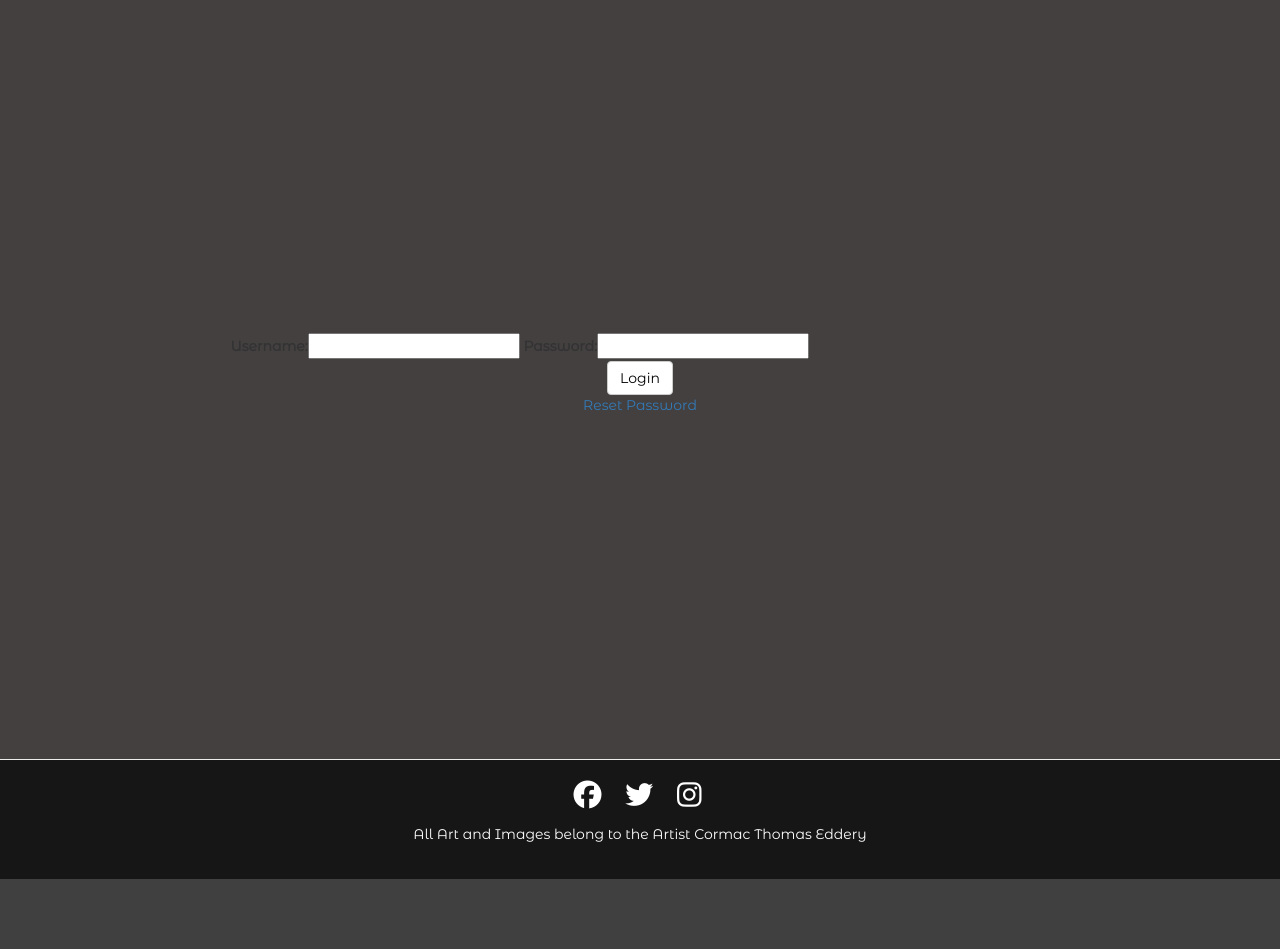
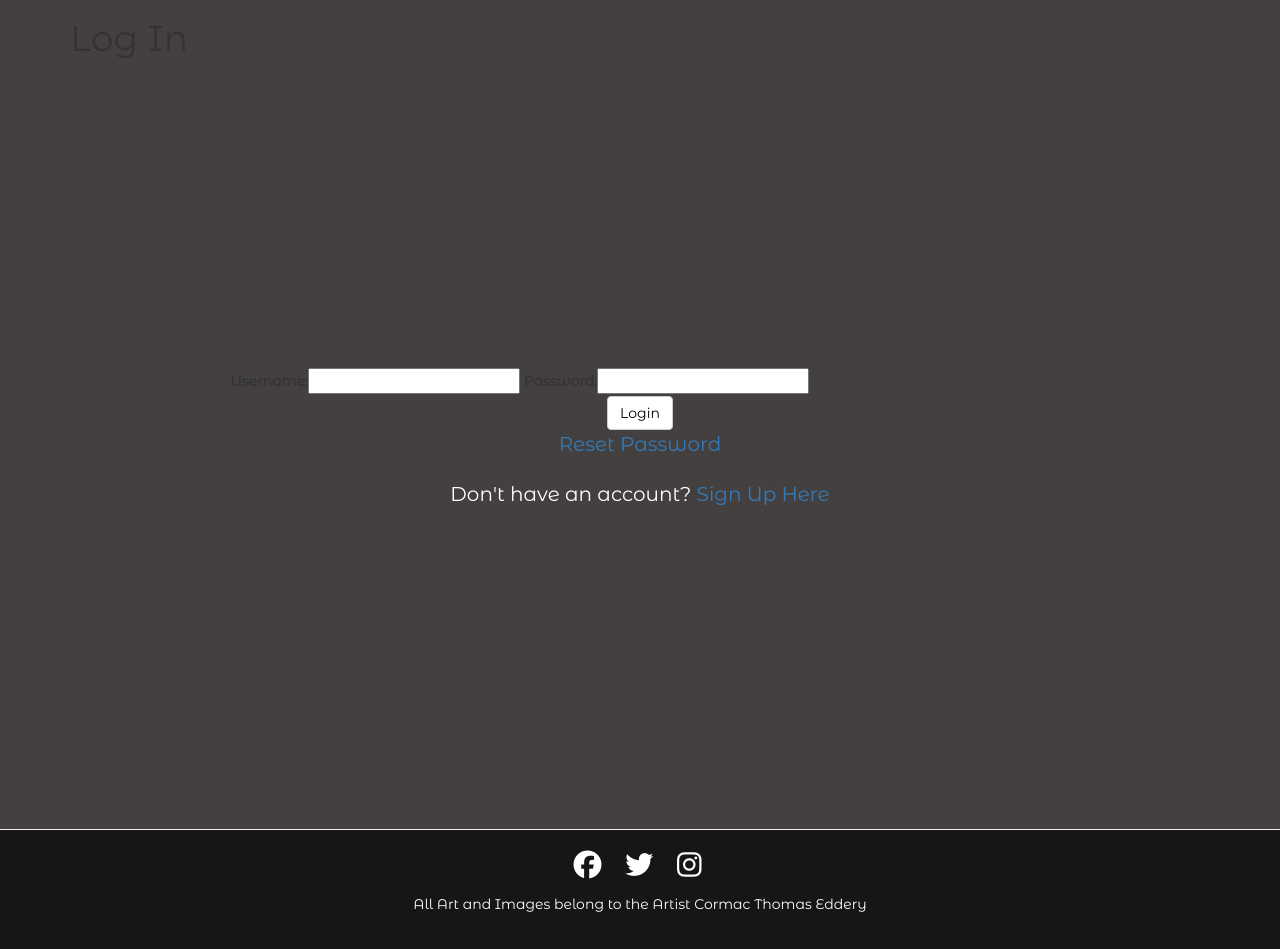
Before and after one commit to sw1ckham/cte-ecommerce, a Django app: page /accounts/login/ in a window 1280 px wide. Shown: the part 71-1020 px from the top of the page. Before the commit the page ends 950 px from the top, so only its background shows below. Run offline with Django 3.2, Linux system fonts and the light colour scheme; some libraries are stand-ins or nearby versions.

Commit message:
Added log in heading

```diff
--- a/accounts/templates/login.html
+++ b/accounts/templates/login.html
@@ -4,10 +4,15 @@
 
 {% block page_title %}Login Page{% endblock %}
 
-{% block page_heading %}User Login{% endblock %}
+{% block content %}
 
-{% block content %}
 <div class="container">
+    <div class="col-12">
+        <h1 class="page-headings">Log In</h1>
+    </div>
+</div>
+
+<div class="container login-form">
     <div class="row aligner">
         <div class="col-12 aligner-item">
             <form method="POST">
@@ -16,7 +21,8 @@
                     <button type="submit" class="btn btn-default">Login</button>
                 </div>
             </form>
-            <p class="text-center"><a href="{% url 'password_reset' %}">Reset Password</a></p>
+            <p class="text-center product-description"><a href="{% url 'password_reset' %}">Reset Password</a></p>
+            <p class="text-center product-description">Don't have an account? <a href="{% url 'register' %}">Sign Up Here</a></p>
         </div>
     </div>
 </div>
```
